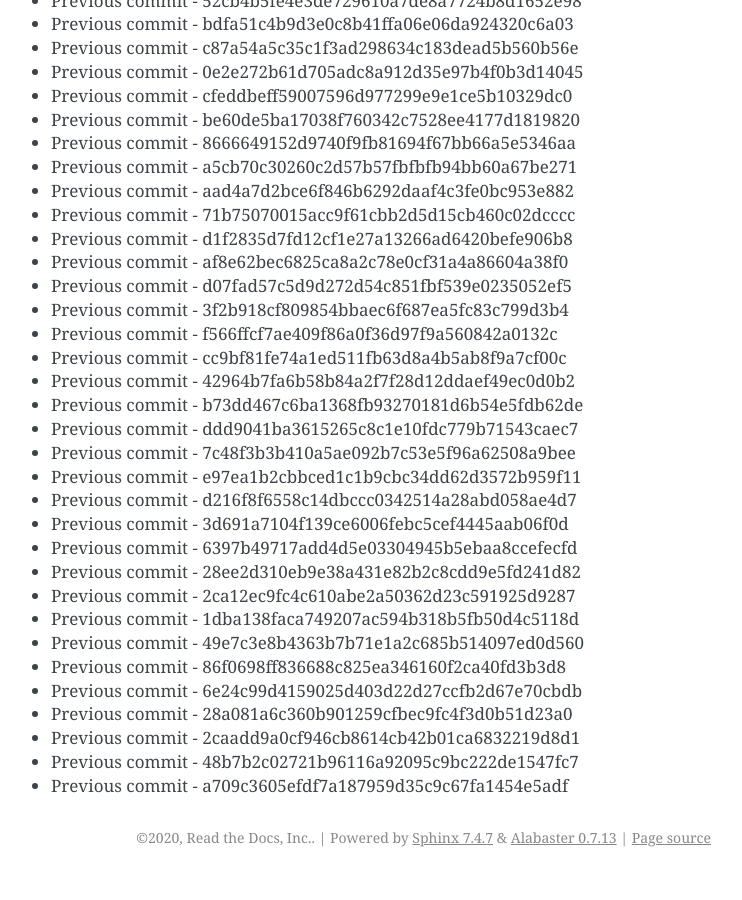
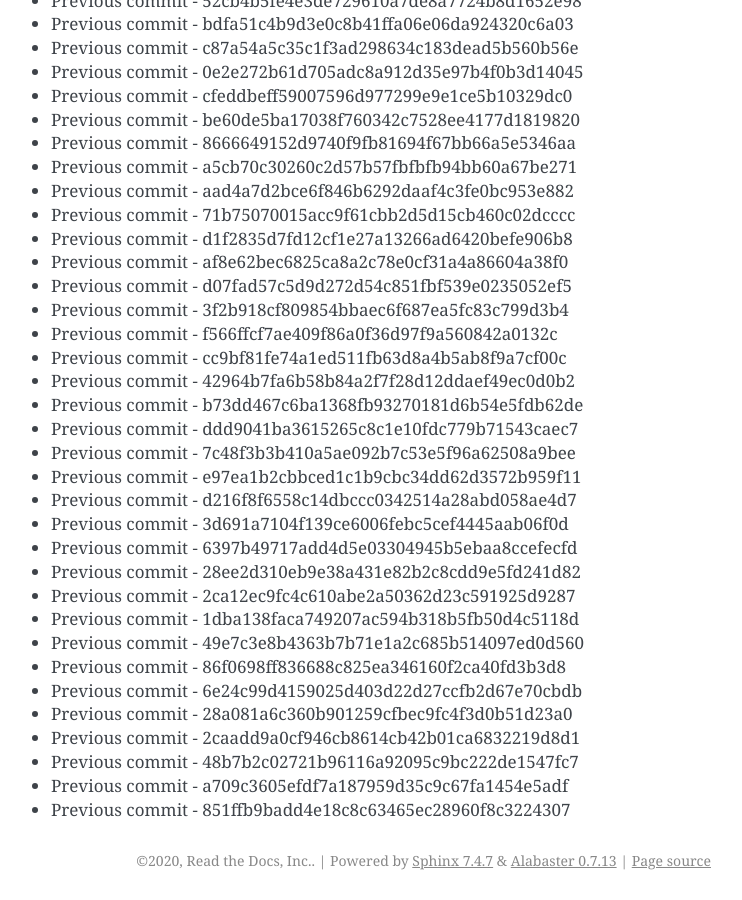
Before and after one commit to readthedocs/rtd-git-stresstest, a Sphinx documentation site: the page built from docs/updates.rst, in a window 1280 px wide and 900 px high, scrolled down 18574 px. Shown: the whole window, without its empty margins (399-1141 px from the left). Built offline with Sphinx 7.4.7, drawn with Linux system fonts in a browser that asks for light colours; before the commit the page ends 19451 px from its top, so only the background shows below that.

Commit message:
Generating commit from previous: 851ffb9badd4e18c8c63465ec28960f8c3224307

```diff
--- a/docs/updates.rst
+++ b/docs/updates.rst
@@ -812,3 +812,4 @@ It can be tested for any performance characteristics.
 * Previous commit - 2caadd9a0cf946cb8614cb42b01ca6832219d8d1
 * Previous commit - 48b7b2c02721b96116a92095c9bc222de1547fc7
 * Previous commit - a709c3605efdf7a187959d35c9c67fa1454e5adf
+* Previous commit - 851ffb9badd4e18c8c63465ec28960f8c3224307
```
